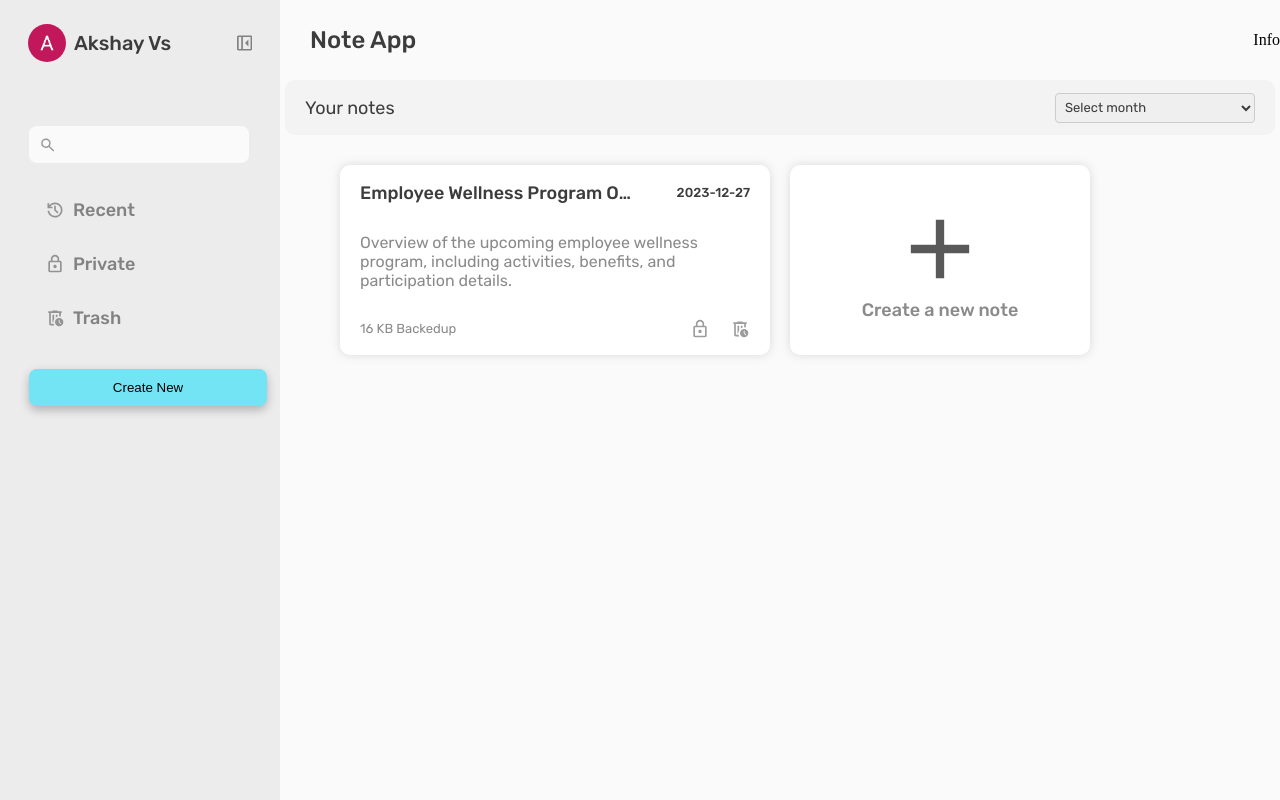
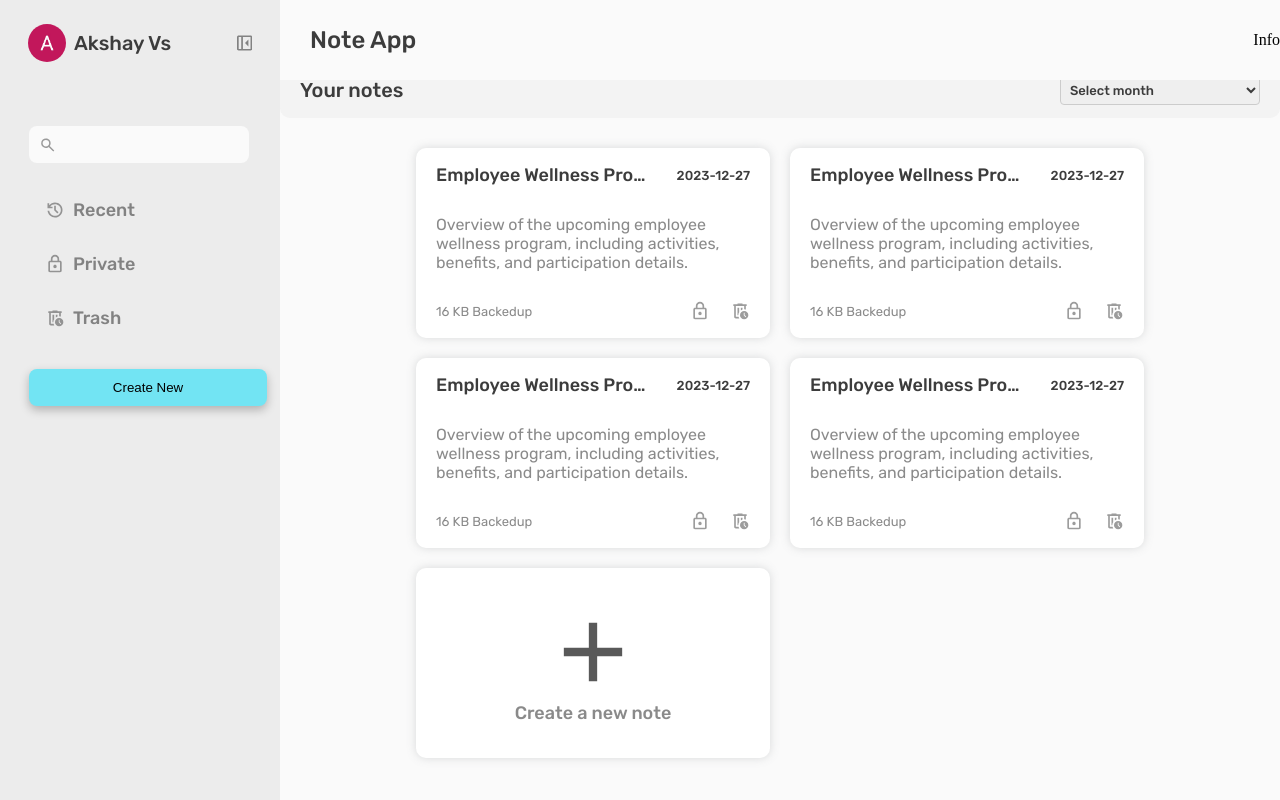
Before and after one commit to Akshay-Vs/React-Note-App, a React (Vite) app: page / in a window 1280 px wide. Built offline with nearby package versions, Linux system fonts and the light colour scheme.

Commit message:
Feat(Top Nav): Added breadcrumbs

```diff
--- a/src/components/CreateNoteCard/CreateNoteCard.scss
+++ b/src/components/CreateNoteCard/CreateNoteCard.scss
@@ -4,7 +4,7 @@
 .create-note-card {
   width: 100%;
   height: 190px;
-  max-width: 300px;
+  max-width: 354px;
   flex-shrink: 0;
   border-radius: 10px;
   background: #fff;
--- a/src/fearures/MainPanel/Home/Home.scss
+++ b/src/fearures/MainPanel/Home/Home.scss
@@ -1,25 +1,16 @@
 .home-container {
   display: flex;
   flex-direction: column;
+  justify-content: center;
   overflow-y: auto;
+
   .card-container {
     display: grid;
-    grid-template-columns: repeat(auto-fit, minmax(354px, 1fr));
+    justify-content: center;
+    grid-template-columns: repeat(auto-fit, minmax(100px, 354px));
     grid-gap: 20px;
     margin: 30px;
     padding: 30px;
     padding-top: 0px;
-
-    @media (max-width: 1200px) {
-      grid-template-columns: repeat(auto-fit, minmax(354px, 1fr));
-    }
-
-    @media (max-width: 900px) {
-      grid-template-columns: repeat(auto-fit, minmax(354px, 1fr));
-    }
-
-    @media (max-width: 600px) {
-      grid-template-columns: repeat(auto-fit, minmax(354px, 1fr));
-    }
   }
 }
--- a/src/fearures/MainPanel/Home/Home.tsx
+++ b/src/fearures/MainPanel/Home/Home.tsx
@@ -5,6 +5,27 @@ import TopBar from "./TopBar";
 
 const data = [
   {
+    id: 10,
+    title: "Employee Wellness Program Overview",
+    date: "2023-12-27",
+    description:
+      "Overview of the upcoming employee wellness program, including activities, benefits, and participation details.",
+    info: "16 KB Backedup",
+  }, {
+    id: 10,
+    title: "Employee Wellness Program Overview",
+    date: "2023-12-27",
+    description:
+      "Overview of the upcoming employee wellness program, including activities, benefits, and participation details.",
+    info: "16 KB Backedup",
+  }, {
+    id: 10,
+    title: "Employee Wellness Program Overview",
+    date: "2023-12-27",
+    description:
+      "Overview of the upcoming employee wellness program, including activities, benefits, and participation details.",
+    info: "16 KB Backedup",
+  }, {
     id: 10,
     title: "Employee Wellness Program Overview",
     date: "2023-12-27",
--- a/src/fearures/MainPanel/Home/TopBar/TopBar.scss
+++ b/src/fearures/MainPanel/Home/TopBar/TopBar.scss
@@ -10,7 +10,7 @@
   align-items: center;
 
   .top-bar-wrapper {
-    width: 95%;
+    width: 96%;
     height: 100%;
     display: flex;
     flex-direction: row;
@@ -21,14 +21,14 @@
     padding: 0px 20px;
 
     .text-wrapper {
-      @include font-rubik(400, 18px, $text-color);
+      @include font-rubik(500, 20px, $text-color);
       @media screen and (max-width: 600px) {
         display: none;
       }
     }
 
     .month-dropdown {
-      @include font-rubik(400, 13px, $text-color);
+      @include font-rubik(500, 13px, $text-color);
       width: 200px;
       height: 30px;
       border: 1px solid #ccc;
--- a/src/fearures/TopNav/BreadCrumbs/BreadCrumbs.scss
+++ b/src/fearures/TopNav/BreadCrumbs/BreadCrumbs.scss
@@ -11,6 +11,12 @@
   .username {
     @include font-rubik(500, 18px, $text-color);
     margin-right: 10px;
+    color: $icon-color;
+    cursor: pointer;
+
+    &:hover {
+      color: #696969;
+    }
   }
 
   .filename {
--- a/src/fearures/TopNav/BreadCrumbs/BreadCrumbs.tsx
+++ b/src/fearures/TopNav/BreadCrumbs/BreadCrumbs.tsx
@@ -1,15 +1,24 @@
 import { useState } from "react";
+import { useSetQuery } from "../../../hooks/useSetQuery";
 import "./BreadCrumbs.scss";
 
 const BreadCrumbs = (): JSX.Element => {
   const [filename, setFilename] = useState("Bread");
+  const setQuery = useSetQuery();
 
   const handleTextChange = (e: React.ChangeEvent<HTMLInputElement>) => {
     setFilename(e.target.value);
   };
   return (
     <div className="bread-crumbs">
-      <span className="username">Akshay Vs /</span>
+      <span
+        className="username"
+        onClick={() => {
+          setQuery({ view: "home" });
+        }}
+      >
+        Akshay Vs /
+      </span>
       <input
         type="text"
         className="filename"
```
